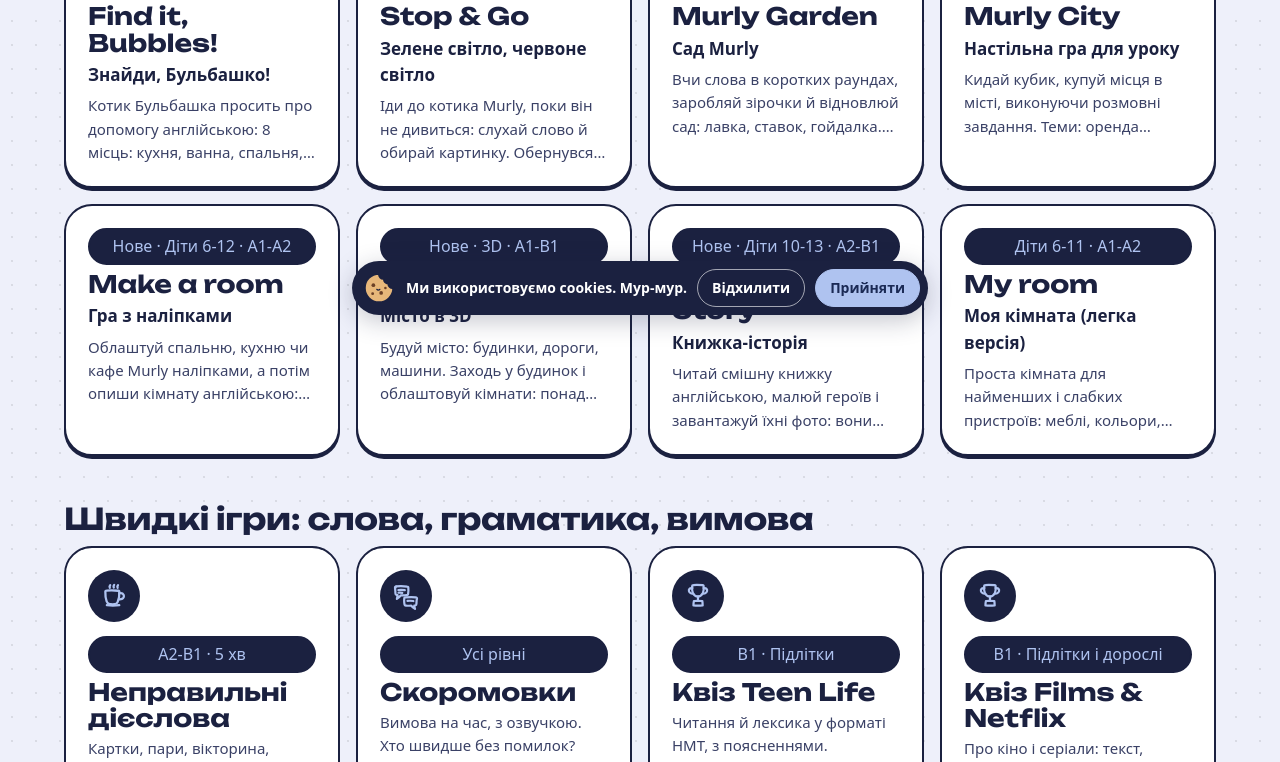
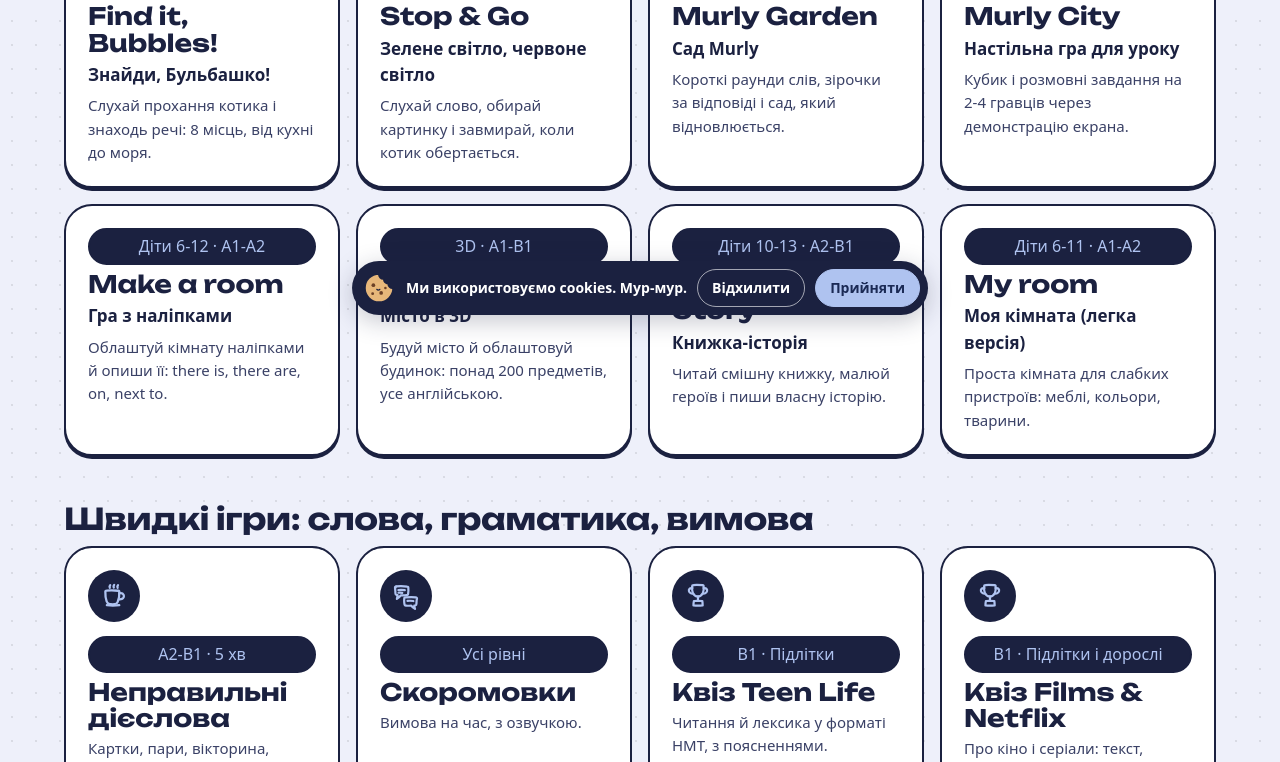
Before and after one commit to mariyavalyanskaya95-create/murly-saas, a Next.js app: page /games in a window 1280 px wide. Shown: the part 467-1229 px from the top of the page. Built offline with nearby package versions, Linux system fonts and the light colour scheme; no server answers; a web font is replaced by a local one.

Commit message:
Cleanup: games [skip ci]

```diff
--- a/app/(marketing)/games/page.tsx
+++ b/app/(marketing)/games/page.tsx
@@ -14,30 +14,29 @@ export function generateMetadata(): Metadata {
   return {
     title: t({ uk: 'Ігри англійською для дітей, підлітків і дорослих | Murly', ru: 'Игры на английском для детей, подростков и взрослых | Murly', en: 'English games for kids, teens and adults | Murly' }),
     description: t({
-      uk: '3D-містечко, книжка-історія, ігри з неправильними дієсловами, квізи і скоромовки. Англійська, яка запам’ятовується сама.',
-      ru: '3D-городок, книжка-история, игры с неправильными глаголами, квизы и скороговорки. Английский, который запоминается сам.',
-      en: 'A 3D town, a story book, irregular verb games, quizzes and tongue twisters. English that sticks by itself.',
+      uk: 'Квест, 3D-містечко, гра з наліпками, настільна гра для уроку, ігри з неправильними дієсловами, квізи і скоромовки.',
+      ru: 'Квест, 3D-городок, игра с наклейками, настольная игра для урока, игры с неправильными глаголами, квизы и скороговорки.',
+      en: 'A quest, a 3D town, a sticker game, a board game for lessons, irregular verb games, quizzes and tongue twisters.',
     }),
     alternates: alt('/games'),
   };
 }
 
-const SOON: T = { uk: 'Скоро', ru: 'Скоро', en: 'Coming soon' };
 const WORLDS: { href: string; title: string; uk: T; text: T; tag: T; color: string; ready: boolean }[] = [
-  { href: '/play/quest', title: 'Find it, Bubbles!', uk: { uk: 'Знайди, Бульбашко!', ru: 'Найди, Пузырёк!', en: 'A seek-and-find quest' }, text: { uk: 'Котик Бульбашка просить про допомогу англійською: 8 місць: кухня, ванна, спальня, вітальня, школа, парк, магазин і море. Слухай, знаходь і збирай у сумку.', ru: 'Котик Пузырёк просит о помощи по-английски: 8 мест: кухня, ванная, спальня, гостиная, школа, парк, магазин и море. Слушай, находи и собирай в сумку.', en: 'Bubbles the cat needs help in English: 8 places: kitchen, bathroom, bedroom, living room, school, park, shop and the sea. Listen, find and pack the bag.' }, tag: { uk: 'Нове · Діти 6-11 · A1-A2', ru: 'Новое · Дети 6-11 · A1-A2', en: 'New · Kids 6-11 · A1-A2' }, color: 'sky', ready: true },
-  { href: '/play/stop-go', title: 'Stop & Go', uk: { uk: 'Зелене світло, червоне світло', ru: 'Зелёный свет, красный свет', en: 'Green light, red light' }, text: { uk: 'Іди до котика Murly, поки він не дивиться: слухай слово й обирай картинку. Обернувся? Завмри!', ru: 'Иди к котику Murly, пока он не смотрит: слушай слово и выбирай картинку. Обернулся? Замри!', en: 'Walk to Murly while he is not looking: listen and pick the picture. He turned? Freeze!' }, tag: { uk: 'Нове · Діти 6-11 · A1', ru: 'Новое · Дети 6-11 · A1', en: 'New · Kids 6-11 · A1' }, color: 'sky', ready: true },
-  { href: '/play/garden', title: 'Murly Garden', uk: { uk: 'Сад Murly', ru: 'Сад Murly', en: 'A word garden' }, text: { uk: 'Вчи слова в коротких раундах, заробляй зірочки й відновлюй сад: лавка, ставок, гойдалка. Слова з помилками повертаються частіше.', ru: 'Учи слова в коротких раундах, зарабатывай звёздочки и восстанавливай сад: скамейка, пруд, качели. Слова с ошибками возвращаются чаще.', en: 'Learn words in short rounds, earn stars and restore the garden: a bench, a pond, a swing. Missed words come back more often.' }, tag: { uk: 'Нове · A1-A2', ru: 'Новое · A1-A2', en: 'New · A1-A2' }, color: 'lime', ready: true },
-  { href: '/play/city', title: 'Murly City', uk: { uk: 'Настільна гра для уроку', ru: 'Настольная игра для урока', en: 'A board game for lessons' }, text: { uk: 'Кидай кубик, купуй місця в місті, виконуючи розмовні завдання. Теми: оренда квартири, моє місто, їжа, подорожі. Для 2-4 гравців через демонстрацію екрана.', ru: 'Бросай кубик, покупай места в городе, выполняя разговорные задания. Темы: аренда квартиры, мой город, еда, путешествия. Для 2-4 игроков через демонстрацию экрана.', en: 'Roll the dice and buy places in town by doing speaking tasks. Topics: renting a flat, my city, food, travel. 2-4 players via screen share.' }, tag: { uk: 'Нове · A1-B2 · урок', ru: 'Новое · A1-B2 · урок', en: 'New · A1-B2 · lesson' }, color: 'mustard', ready: true },
-  { href: '/play/stickers', title: 'Make a room', uk: { uk: 'Гра з наліпками', ru: 'Игра с наклейками', en: 'A sticker game' }, text: { uk: 'Облаштуй спальню, кухню чи кафе Murly наліпками, а потім опиши кімнату англійською: there is, there are, on, next to. Кожне слово озвучене.', ru: 'Обставь спальню, кухню или кафе Murly наклейками, а потом опиши комнату по-английски: there is, there are, on, next to. Каждое слово озвучено.', en: 'Decorate a bedroom, kitchen or Murly Café with stickers, then describe it in English: there is, there are, on, next to. Every word is voiced.' }, tag: { uk: 'Нове · Діти 6-12 · A1-A2', ru: 'Новое · Дети 6-12 · A1-A2', en: 'New · Kids 6-12 · A1-A2' }, color: 'lime', ready: true },
-  { href: '/play/town', title: 'Murly Town 3D', uk: { uk: 'Місто в 3D', ru: 'Город в 3D', en: 'A town in 3D' }, text: { uk: 'Будуй місто: будинки, дороги, машини. Заходь у будинок і облаштовуй кімнати: понад 200 предметів, герой і завдання. Усе англійською.', ru: 'Строй город: дома, дороги, машины. Заходи в дом и обустраивай комнаты: больше 200 предметов, герой и задания. Всё на английском.', en: 'Build a town: houses, roads, cars. Go inside and decorate the rooms: over 200 items, a hero and tasks. All in English.' }, tag: { uk: 'Нове · 3D · A1-B1', ru: 'Новое · 3D · A1-B1', en: 'New · 3D · A1-B1' }, color: 'tomato', ready: true },
-  { href: '/play/story', title: 'Funny Life Story', uk: { uk: 'Книжка-історія', ru: 'Книжка-история', en: 'A story book' }, text: { uk: 'Читай смішну книжку англійською, малюй героїв і завантажуй їхні фото: вони з’являться на сторінках. А потім придумай своїх персонажів і напиши власну історію.', ru: 'Читай смешную книжку на английском, рисуй героев и загружай их фото: они появятся на страницах. А потом придумай своих персонажей и напиши свою историю.', en: 'Read a funny book in English, draw the heroes and upload their pictures: they appear on the pages. Then invent your own characters and write your own story.' }, tag: { uk: 'Нове · Діти 10-13 · A2-B1', ru: 'Новое · Дети 10-13 · A2-B1', en: 'New · Kids 10-13 · A2-B1' }, color: 'mustard', ready: true },
-  { href: '/worlds/room', title: 'My room', uk: { uk: 'Моя кімната (легка версія)', ru: 'Моя комната (лёгкая версия)', en: 'My room (light version)' }, text: { uk: 'Проста кімната для найменших і слабких пристроїв: меблі, кольори, тварини і завдання англійською.', ru: 'Простая комната для самых маленьких и слабых устройств: мебель, цвета, животные и задания на английском.', en: 'A simple room for the youngest kids and older devices: furniture, colours, animals and tasks in English.' }, tag: { uk: 'Діти 6-11 · A1-A2', ru: 'Дети 6-11 · A1-A2', en: 'Kids 6-11 · A1-A2' }, color: 'lime', ready: true },
+  { href: '/play/quest', title: 'Find it, Bubbles!', uk: { uk: 'Знайди, Бульбашко!', ru: 'Найди, Пузырёк!', en: 'A seek-and-find quest' }, text: { uk: 'Слухай прохання котика і знаходь речі: 8 місць, від кухні до моря.', ru: 'Слушай просьбы котика и находи вещи: 8 мест, от кухни до моря.', en: 'Listen to the cat and find things: 8 places, from the kitchen to the sea.' }, tag: { uk: 'Діти 6-11 · A1-A2', ru: 'Дети 6-11 · A1-A2', en: 'Kids 6-11 · A1-A2' }, color: 'sky', ready: true },
+  { href: '/play/stop-go', title: 'Stop & Go', uk: { uk: 'Зелене світло, червоне світло', ru: 'Зелёный свет, красный свет', en: 'Green light, red light' }, text: { uk: 'Слухай слово, обирай картинку і завмирай, коли котик обертається.', ru: 'Слушай слово, выбирай картинку и замирай, когда котик оборачивается.', en: 'Listen, pick the picture and freeze when the cat turns around.' }, tag: { uk: 'Діти 6-11 · A1', ru: 'Дети 6-11 · A1', en: 'Kids 6-11 · A1' }, color: 'sky', ready: true },
+  { href: '/play/garden', title: 'Murly Garden', uk: { uk: 'Сад Murly', ru: 'Сад Murly', en: 'A word garden' }, text: { uk: 'Короткі раунди слів, зірочки за відповіді і сад, який відновлюється.', ru: 'Короткие раунды слов, звёздочки за ответы и сад, который восстанавливается.', en: 'Short word rounds, stars for answers and a garden that grows back.' }, tag: { uk: 'A1-A2' }, color: 'lime', ready: true },
+  { href: '/play/city', title: 'Murly City', uk: { uk: 'Настільна гра для уроку', ru: 'Настольная игра для урока', en: 'A board game for lessons' }, text: { uk: 'Кубик і розмовні завдання на 2-4 гравців через демонстрацію екрана.', ru: 'Кубик и разговорные задания на 2-4 игроков через демонстрацию экрана.', en: 'Dice and speaking tasks for 2-4 players via screen share.' }, tag: { uk: 'A1-B2 · урок', ru: 'A1-B2 · урок', en: 'A1-B2 · lesson' }, color: 'mustard', ready: true },
+  { href: '/play/stickers', title: 'Make a room', uk: { uk: 'Гра з наліпками', ru: 'Игра с наклейками', en: 'A sticker game' }, text: { uk: 'Облаштуй кімнату наліпками й опиши її: there is, there are, on, next to.', ru: 'Обставь комнату наклейками и опиши её: there is, there are, on, next to.', en: 'Decorate a room with stickers and describe it: there is, there are, on, next to.' }, tag: { uk: 'Діти 6-12 · A1-A2', ru: 'Дети 6-12 · A1-A2', en: 'Kids 6-12 · A1-A2' }, color: 'lime', ready: true },
+  { href: '/play/town', title: 'Murly Town 3D', uk: { uk: 'Місто в 3D', ru: 'Город в 3D', en: 'A town in 3D' }, text: { uk: 'Будуй місто й облаштовуй будинок: понад 200 предметів, усе англійською.', ru: 'Строй город и обустраивай дом: больше 200 предметов, всё на английском.', en: 'Build a town and furnish a house: over 200 items, all in English.' }, tag: { uk: '3D · A1-B1' }, color: 'tomato', ready: true },
+  { href: '/play/story', title: 'Funny Life Story', uk: { uk: 'Книжка-історія', ru: 'Книжка-история', en: 'A story book' }, text: { uk: 'Читай смішну книжку, малюй героїв і пиши власну історію.', ru: 'Читай смешную книжку, рисуй героев и пиши свою историю.', en: 'Read a funny book, draw the heroes and write your own story.' }, tag: { uk: 'Діти 10-13 · A2-B1', ru: 'Дети 10-13 · A2-B1', en: 'Kids 10-13 · A2-B1' }, color: 'mustard', ready: true },
+  { href: '/worlds/room', title: 'My room', uk: { uk: 'Моя кімната (легка версія)', ru: 'Моя комната (лёгкая версия)', en: 'My room (light version)' }, text: { uk: 'Проста кімната для слабких пристроїв: меблі, кольори, тварини.', ru: 'Простая комната для слабых устройств: мебель, цвета, животные.', en: 'A simple room for older devices: furniture, colours, animals.' }, tag: { uk: 'Діти 6-11 · A1-A2', ru: 'Дети 6-11 · A1-A2', en: 'Kids 6-11 · A1-A2' }, color: 'lime', ready: true },
 ];
 
 // Короткі ігри: слова, граматика, вимова (підходять і дорослим)
 const QUICK: { href: string; title: T; text: T; tag: T; icon: string }[] = [
-  { href: '/irregular-verbs/games', icon: 'd-cup', title: { uk: 'Неправильні дієслова', ru: 'Неправильные глаголы', en: 'Irregular verbs' }, text: { uk: 'Картки, пари, вікторина, анаграми. Три форми запам’ятовуються граючи.', ru: 'Карточки, пары, викторина, анаграммы. Три формы запоминаются играя.', en: 'Cards, pairs, quiz, anagrams. Learn the three forms by playing.' }, tag: { uk: 'A2-B1 · 5 хв', ru: 'A2-B1 · 5 мин', en: 'A2-B1 · 5 min' } },
-  { href: '/tongue-twisters', icon: 'e-speak', title: { uk: 'Скоромовки', ru: 'Скороговорки', en: 'Tongue twisters' }, text: { uk: 'Вимова на час, з озвучкою. Хто швидше без помилок?', ru: 'Произношение на время, с озвучкой. Кто быстрее без ошибок?', en: 'Pronunciation against the clock, with audio. Who is fastest?' }, tag: { uk: 'Усі рівні', ru: 'Все уровни', en: 'All levels' } },
+  { href: '/irregular-verbs/games', icon: 'd-cup', title: { uk: 'Неправильні дієслова', ru: 'Неправильные глаголы', en: 'Irregular verbs' }, text: { uk: 'Картки, пари, вікторина, анаграми на три форми.', ru: 'Карточки, пары, викторина, анаграммы на три формы.', en: 'Cards, pairs, quiz and anagrams for all three forms.' }, tag: { uk: 'A2-B1 · 5 хв', ru: 'A2-B1 · 5 мин', en: 'A2-B1 · 5 min' } },
+  { href: '/tongue-twisters', icon: 'e-speak', title: { uk: 'Скоромовки', ru: 'Скороговорки', en: 'Tongue twisters' }, text: { uk: 'Вимова на час, з озвучкою.', ru: 'Произношение на время, с озвучкой.', en: 'Pronunciation against the clock, with audio.' }, tag: { uk: 'Усі рівні', ru: 'Все уровни', en: 'All levels' } },
   { href: '/quiz/teen-life', icon: 'e-trophy', title: { uk: 'Квіз Teen Life', ru: 'Квиз Teen Life', en: 'Teen Life quiz' }, text: { uk: 'Читання й лексика у форматі НМТ, з поясненнями.', ru: 'Чтение и лексика в формате НМТ, с объяснениями.', en: 'NMT-style reading and vocabulary, with explanations.' }, tag: { uk: 'B1 · Підлітки', ru: 'B1 · Подростки', en: 'B1 · Teens' } },
   { href: '/quiz/films-netflix', icon: 'e-trophy', title: { uk: 'Квіз Films & Netflix', ru: 'Квиз Films & Netflix', en: 'Films & Netflix quiz' }, text: { uk: 'Про кіно і серіали: текст, пропуски, питання.', ru: 'О кино и сериалах: текст, пропуски, вопросы.', en: 'About films and series: a text, gaps and questions.' }, tag: { uk: 'B1 · Підлітки і дорослі', ru: 'B1 · Подростки и взрослые', en: 'B1 · Teens and adults' } },
 ];
```
